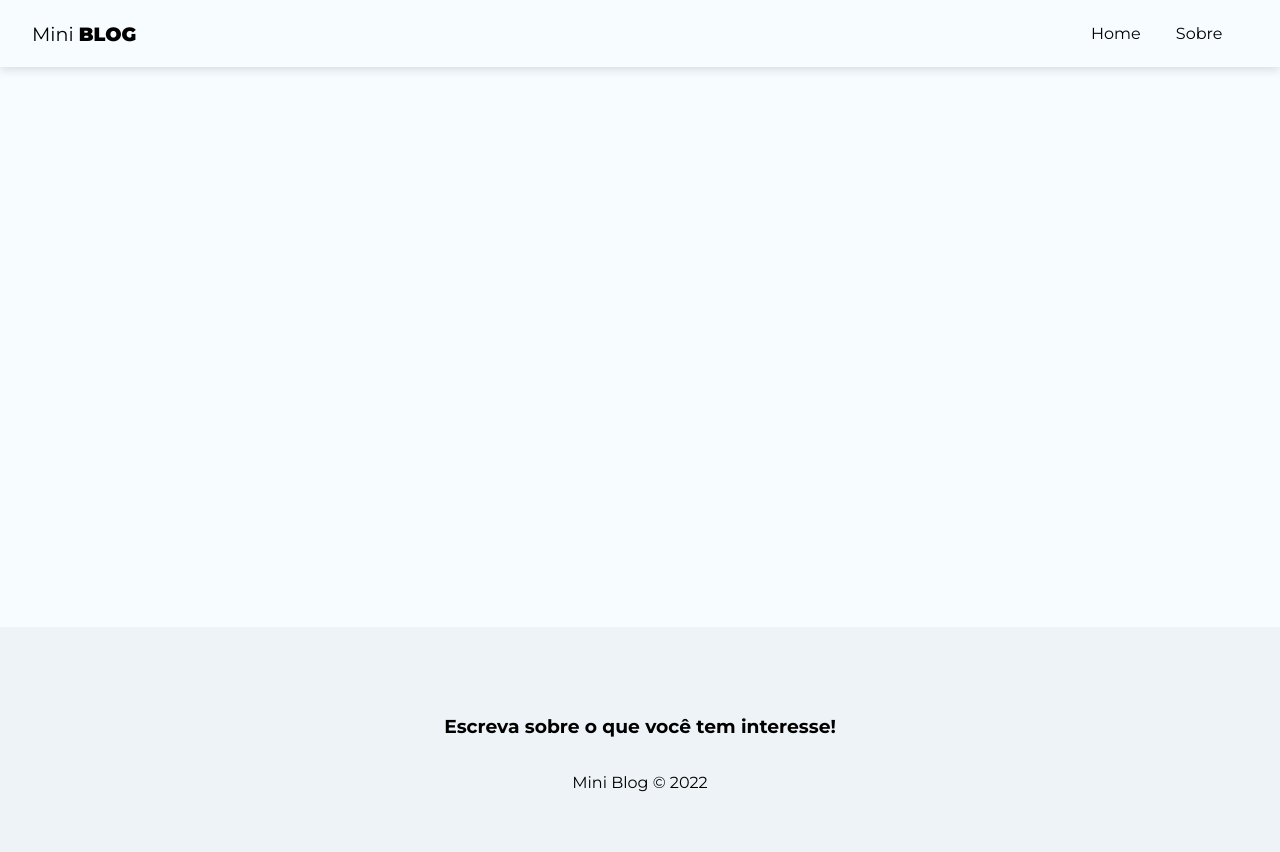
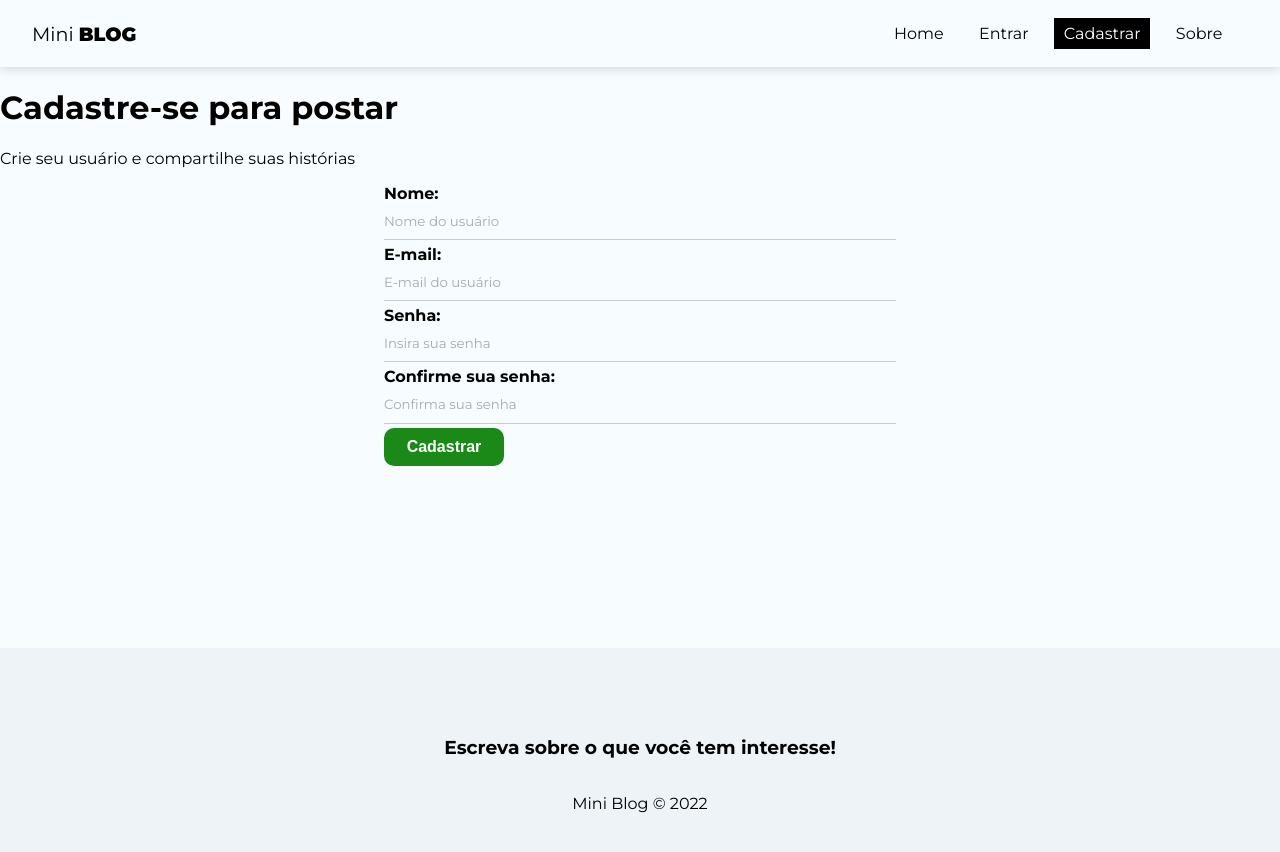
Before and after one commit to sucodelarangela/miniblog, a React (Create React App) app in the folder 10_MINIBLOG/miniblog/: page /register in a window 1280 px wide. Shown: the top 852 px of the page. Built offline with nearby package versions, Linux system fonts and the light colour scheme.

Commit message:
register form

```diff
--- a/10_MINIBLOG/miniblog/src/App.js
+++ b/10_MINIBLOG/miniblog/src/App.js
@@ -7,6 +7,8 @@ import Footer from './components/Footer';
 // pages
 import Home from './pages/Home';
 import About from './pages/About';
+import Login from './pages/Login';
+import Register from './pages/Register';
 
 
 function App() {
@@ -18,6 +20,8 @@ function App() {
           <Routes>
             <Route path='/' element={<Home />} />
             <Route path='/about' element={<About />} />
+            <Route path='/login' element={<Login />} />
+            <Route path='/register' element={<Register />} />
           </Routes>
         </div>
         <Footer />
--- a/10_MINIBLOG/miniblog/src/components/Navbar.js
+++ b/10_MINIBLOG/miniblog/src/components/Navbar.js
@@ -13,6 +13,12 @@ const Navbar = () => {
                     <NavLink to='/' className={({ isActive }) => (isActive ? styles.active : '')}>Home</NavLink>
                 </li>
                 <li>
+                    <NavLink to='/login' className={({ isActive }) => (isActive ? styles.active : '')}>Entrar</NavLink>
+                </li>
+                <li>
+                    <NavLink to='/register' className={({ isActive }) => (isActive ? styles.active : '')}>Cadastrar</NavLink>
+                </li>
+                <li>
                     <NavLink to='/about' className={({ isActive }) => (isActive ? styles.active : '')}>Sobre</NavLink>
                 </li>
             </ul>
--- a/10_MINIBLOG/miniblog/src/index.sass
+++ b/10_MINIBLOG/miniblog/src/index.sass
@@ -6,6 +6,7 @@ body
 
 ::placeholder
     font-family: 'Montserrat', sans-serif
+    color: #aaa
 
 // The original CSS removed the outline. For accessibility purposes, I will not use this
 // input:focus, textarea:focus
@@ -22,3 +23,65 @@ a, nav button
 
 a:hover, nav button:hover
     color: #bbb
+
+// Forms styles
+form
+    max-width: 40%
+    margin: 0 auto
+
+label
+    display: flex
+    flex-direction: column
+    font-weight: bold
+    text-align: left
+    margin-bottom: .3em
+
+input, textarea
+    box-sizing: border-box
+    border: none
+    border-bottom: 1px solid #ccc
+    padding: .8em 0
+    background-color: transparent
+
+.btn
+    background-color: #1a8918
+    color: #fff
+    text-align: center
+    cursor: pointer
+    border-radius: 10px
+    width: 120px
+    font-weight: bold
+    border: none
+    padding: 10px 15px
+    font-size: 1em
+
+.btn.btn-dark
+    background-color: #000
+    border-radius: 0
+
+.btn.btn-outline
+    background-color: transparent
+    border-radius: 0
+    color: #000
+    border: 1px solid #000
+    padding: 7px 30px
+
+.btn:hover
+    background-color: #0f730c
+    color: #000
+
+.btn.btn-outline:hover
+    background-color: #000
+
+.btn.btn-danger:hover
+    background-color: #dc3545
+
+button[disabled]
+    background-color: #aaa
+
+.container .error
+    color: #721c24
+    background-color: #f8d7da
+    border: 1px solid #f5c6cb
+    padding: 5px
+    border-radius: 5px
--- /dev/null
+++ b/10_MINIBLOG/miniblog/src/pages/Login/index.js
@@ -0,0 +1,7 @@
+const Login = () => {
+    return (
+        <div>Login</div>
+    );
+};
+
+export default Login;
--- /dev/null
+++ b/10_MINIBLOG/miniblog/src/pages/Register/Register.module.sass
@@ -0,0 +1,5 @@
+.register
+    text-align: center
+
+.register p
+    color: #aaa
--- /dev/null
+++ b/10_MINIBLOG/miniblog/src/pages/Register/index.js
@@ -0,0 +1,51 @@
+import styles from './Register.module.sass';
+
+const Register = () => {
+    return (
+        <div>
+            <h1>Cadastre-se para postar</h1>
+            <p>Crie seu usuário e compartilhe suas histórias</p>
+            <form>
+                <label>
+                    Nome:
+                    <input
+                        type="text"
+                        name='displayName'
+                        required
+                        placeholder="Nome do usuário"
+                    />
+                </label>
+                <label>
+                    E-mail:
+                    <input
+                        type="email"
+                        name='email'
+                        required
+                        placeholder="E-mail do usuário"
+                    />
+                </label>
+                <label>
+                    Senha:
+                    <input
+                        type="password"
+                        name='password'
+                        required
+                        placeholder="Insira sua senha"
+                    />
+                </label>
+                <label>
+                    Confirme sua senha:
+                    <input
+                        type="password"
+                        name='confirmPassword'
+                        required
+                        placeholder="Confirma sua senha"
+                    />
+                </label>
+                <button className='btn'>Cadastrar</button>
+            </form>
+        </div>
+    );
+};
+
+export default Register;
```
Also changed, not shown: 10_MINIBLOG/miniblog/src/pages/Login/Login.module.sass (added), 1 other file (tests, documents, lock files or other folders).
